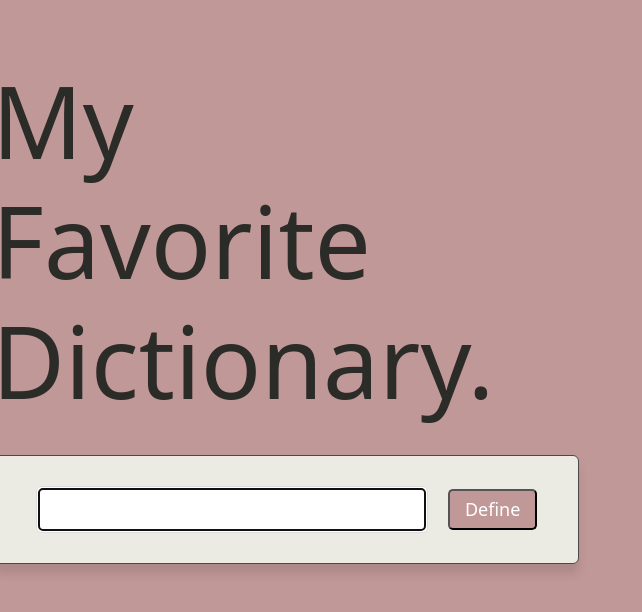
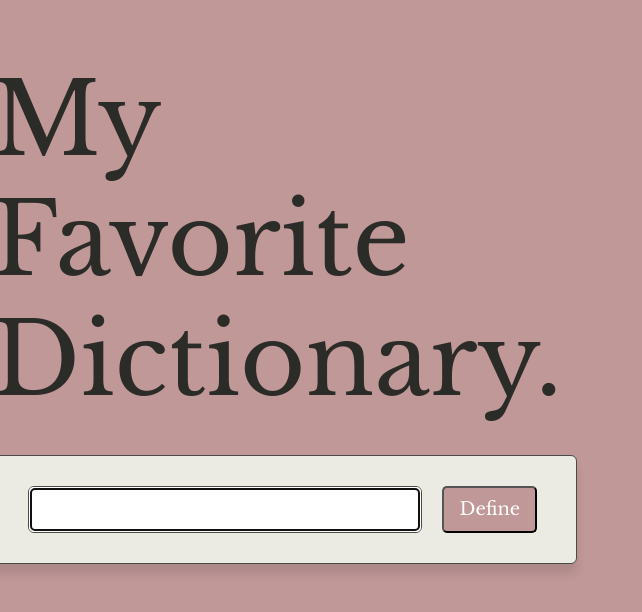
Before and after one commit to bfreitas1098/dictionary-project, a React (Create React App) app: page / in a window 1280 px wide. Shown: the top 612 px of the page, without its empty margins (0-642 px from the left). Built offline with nearby package versions, Linux system fonts and the light colour scheme.

Commit message:
Updated the font family of the site

```diff
--- a/src/App.css
+++ b/src/App.css
@@ -1,3 +1,5 @@
+@import url("https://fonts.googleapis.com/css2?family=Libre+Baskerville:wght@400;700&display=swap");
+
 :root {
   --border-color: #4a4a48;
   --section-color: #ebebe3;
@@ -9,4 +11,5 @@ body {
   max-width: 1100px;
   margin: 0 auto;
   background-color: #c19898;
+  font-family: "Libre Baskerville", serif;
 }
--- a/src/Search.css
+++ b/src/Search.css
@@ -18,22 +18,21 @@
   width: 75%;
   border-radius: 6px;
   padding: 9px 10px;
-  border: 1px solid #ddd;
+  border: 1px solid var(--border-color);
   margin: 0 20px 0 0;
   font-size: 18px;
 }
 
 .Search .search-button {
   border-radius: 5px;
-  padding: 5px 15px;
+  padding: 8px 15px;
   background-color: #c19898;
   color: white;
   font-size: 18px;
 }
 
 .Search .search-content {
-  margin-left: -150px;
-  margin-top: 435px;
+  margin: 435px 0 0 -155px;
 }
 
 .Search .results-content {
```
